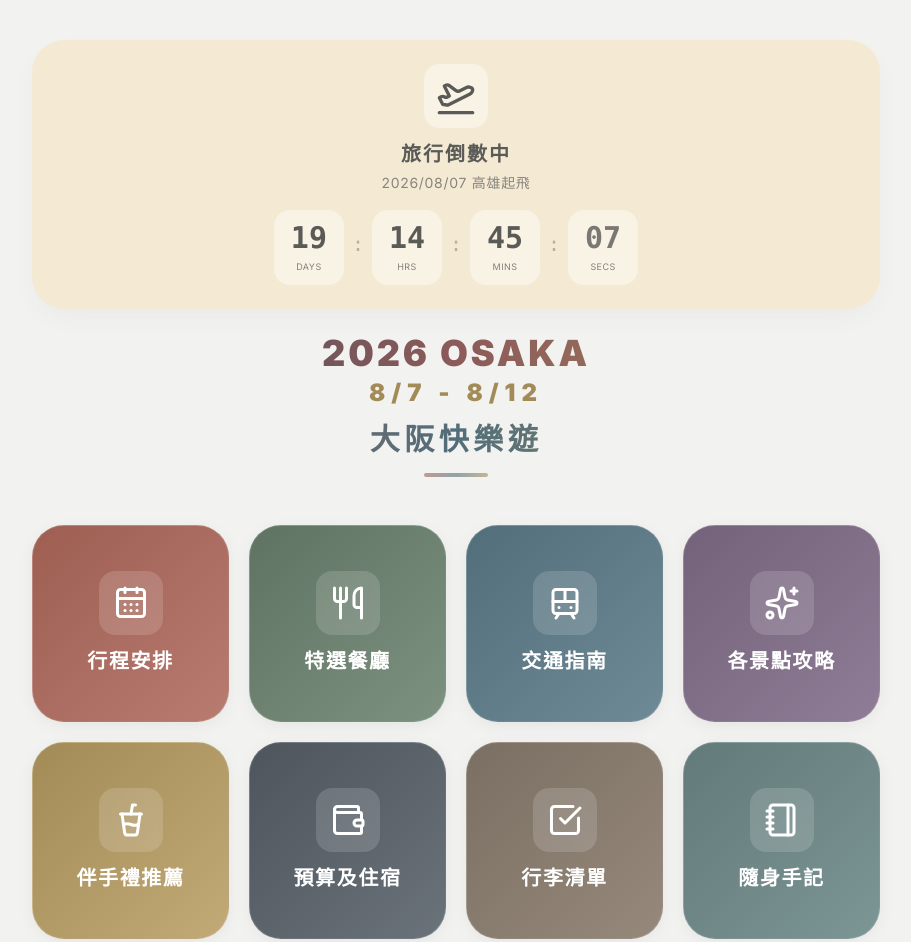
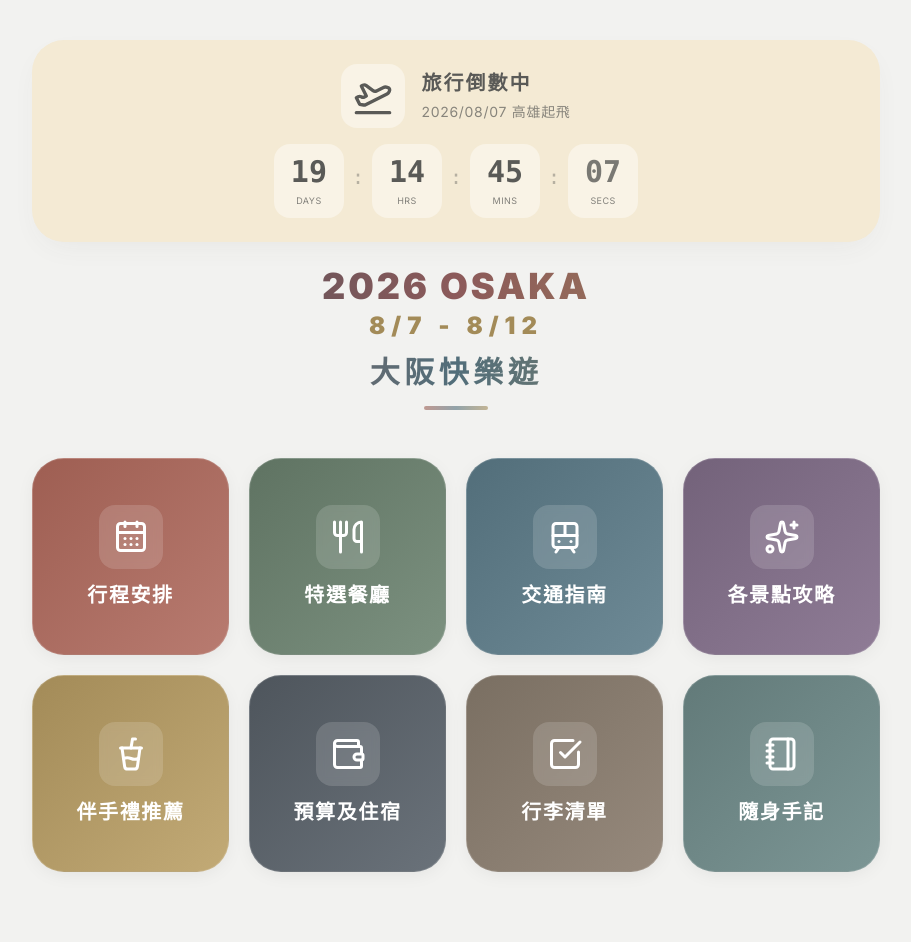
Before and after one commit to shutuee/2026_OSAKA.TRIP, a plain HTML site: page index.html in a window 1280 px wide. Shown: the whole page, without its empty margins (184-1095 px from the left). Drawn offline with nearby package versions, Linux system fonts and the light colour scheme.

Commit message:
Update index.html

```diff
--- a/index.html
+++ b/index.html
@@ -195,11 +195,11 @@
 
         <!-- 頂部倒計時與快速看板 -->
         <div id="top-countdown-widget" class="mb-6 bg-[#F4EAD4] rounded-[2rem] p-5 sm:p-6 morandi-shadow flex flex-col justify-between items-center gap-4 text-center">
-            <div class="flex flex-col items-center gap-3 w-full text-center">
+            <div class="flex flex-row items-center justify-center gap-4 w-full">
                 <div class="w-16 h-16 rounded-2xl bg-white/40 flex items-center justify-center text-[#5a5a57] shrink-0">
                     <i data-lucide="plane-takeoff" class="w-10 h-10"></i>
                 </div>
-                <div class="text-center text-[#5a5a57]">
+                <div class="text-left text-[#5a5a57]">
                     <h3 class="text-xl font-bold tracking-widest uppercase">旅行倒數中</h3>
                     <p class="text-[14px] opacity-70 tracking-wider mt-1">2026/08/07 高雄起飛</p>
                 </div>
```
